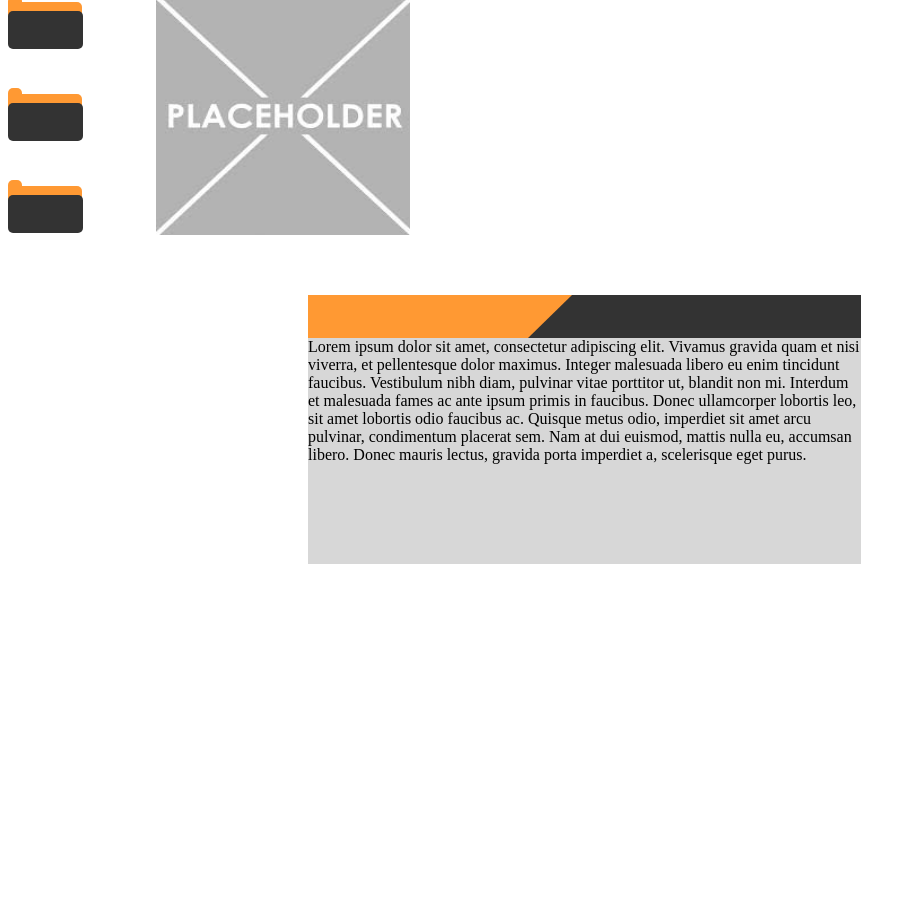
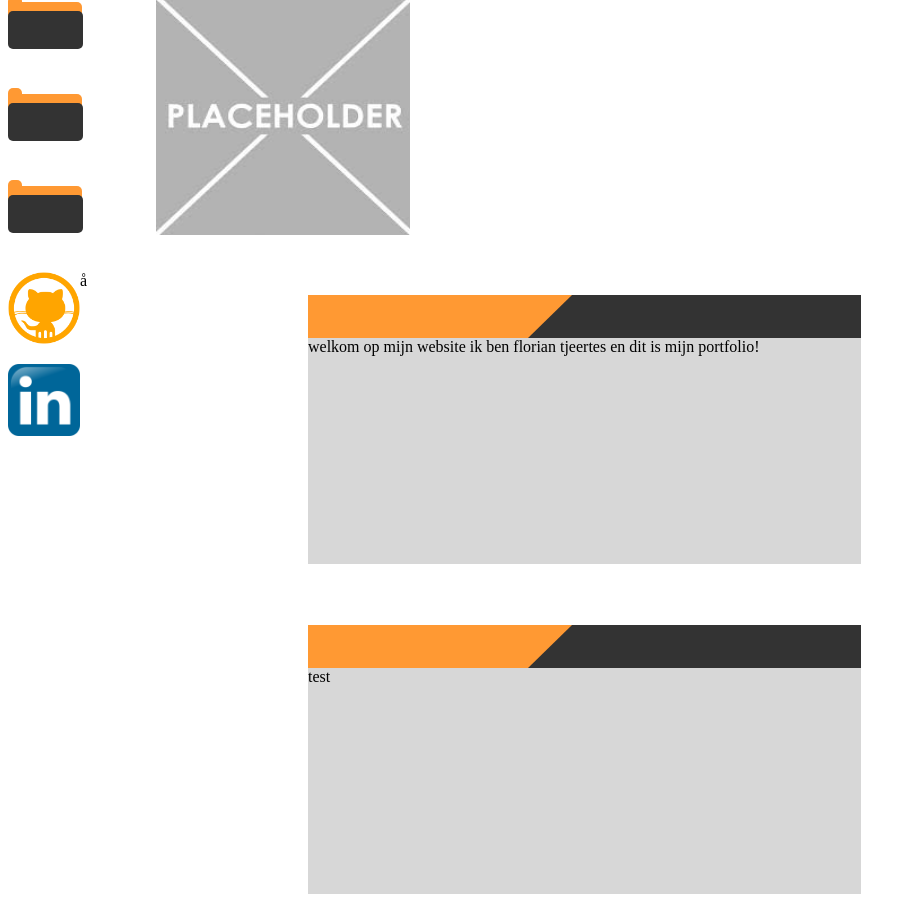
Before and after one commit to FloortjeTjeertes/Portfolio, a PHP site: page /page/private/views/boddyMain.php in a window 1280 px wide. Shown: the part 165-1068 px from the top of the page, without its empty margins (0-916 px from the left). Before the commit the page ends 729 px from the top, so only its background shows below. Run offline with PHP 8.4, Linux system fonts and the light colour scheme.

Commit message:
eteterte

```diff
--- a/private/views/boddyMain.php
+++ b/private/views/boddyMain.php
@@ -5,10 +5,17 @@
  <div class="sidebar__folder sidebar__folders--twee"> <div class="sidebar__folder--oranje1"></div><div class="sidebar__folder--oranje2"></div><div class=sidebar__folder--zwart></div> </div>
  <div class="sidebar__folder sidebar__folders--drie"> <div class="sidebar__folder--oranje1"></div><div class="sidebar__folder--oranje2"></div><div class=sidebar__folder--zwart></div> </div>
  <div class="sidebar__folder sidebar__folders--vier"> <div class="sidebar__folder--oranje1"></div><div class="sidebar__folder--oranje2"></div><div class=sidebar__folder--zwart></div> </div>
+ <div class="sidebar__folder sidebar__folders--github"><a href="https://github.com/floriantjeertes" target="_blank"><img src="pictures/kitty.png" alt="github-logo"></a> å </div>
+ <div class="sidebar__folder sidebar__folders--linkedIn"><a href="https://www.linkedin.com/in/florian-tjeertes-b32497183" target="_blank"><img src="pictures/1200px-Linkedin.svg.png" alt="github-logo"></a></div>
+
 </div>
 <img class="window__img" src="pictures/placeHolder.jpg" alt='placeholder'>
 
 <div class="window">
   <div class="window__header--oranje"> <div class="window__header--zwart"></div></div>
-<div class="window__textfield">Lorem ipsum dolor sit amet, consectetur adipiscing elit. Vivamus gravida quam et nisi viverra, et pellentesque dolor maximus. Integer malesuada libero eu enim tincidunt faucibus. Vestibulum nibh diam, pulvinar vitae porttitor ut, blandit non mi. Interdum et malesuada fames ac ante ipsum primis in faucibus. Donec ullamcorper lobortis leo, sit amet lobortis odio faucibus ac. Quisque metus odio, imperdiet sit amet arcu pulvinar, condimentum placerat sem. Nam at dui euismod, mattis nulla eu, accumsan libero. Donec mauris lectus, gravida porta imperdiet a, scelerisque eget purus.</div>
+<div class="window__textfield">welkom op mijn website ik ben florian tjeertes en dit is mijn portfolio!  </div>
 </div>
+<div class="window window_-move">
+  <div class="window__header--oranje"> <div class="window__header--zwart"></div></div>
+<div class="window__textfield">test</div>
+</div>
--- a/public/css/main.css
+++ b/public/css/main.css
@@ -8,6 +8,20 @@
 }
 
 /* sidebar */
+
+
+.sidebar__folders--github img{
+border-width: thick;
+  width: 72px;
+  height: 72px;
+
+}
+.sidebar__folders--linkedIn img{
+  width: 72px;
+  height: 72px;
+
+}
+
 .sidebar__folders {
   grid-area: sidebar;
   z-index: 3;
```
Also changed, not shown: public/pictures/._1200px-Linkedin.svg.png (added), public/pictures/._gitKitty.png (added), public/pictures/._kitty.png (added), public/pictures/._placeHolder.jpg (added), public/pictures/1200px-Linkedin.svg.png (added), public/pictures/gitKitty.png (added), public/pictures/kitty.png (added).
